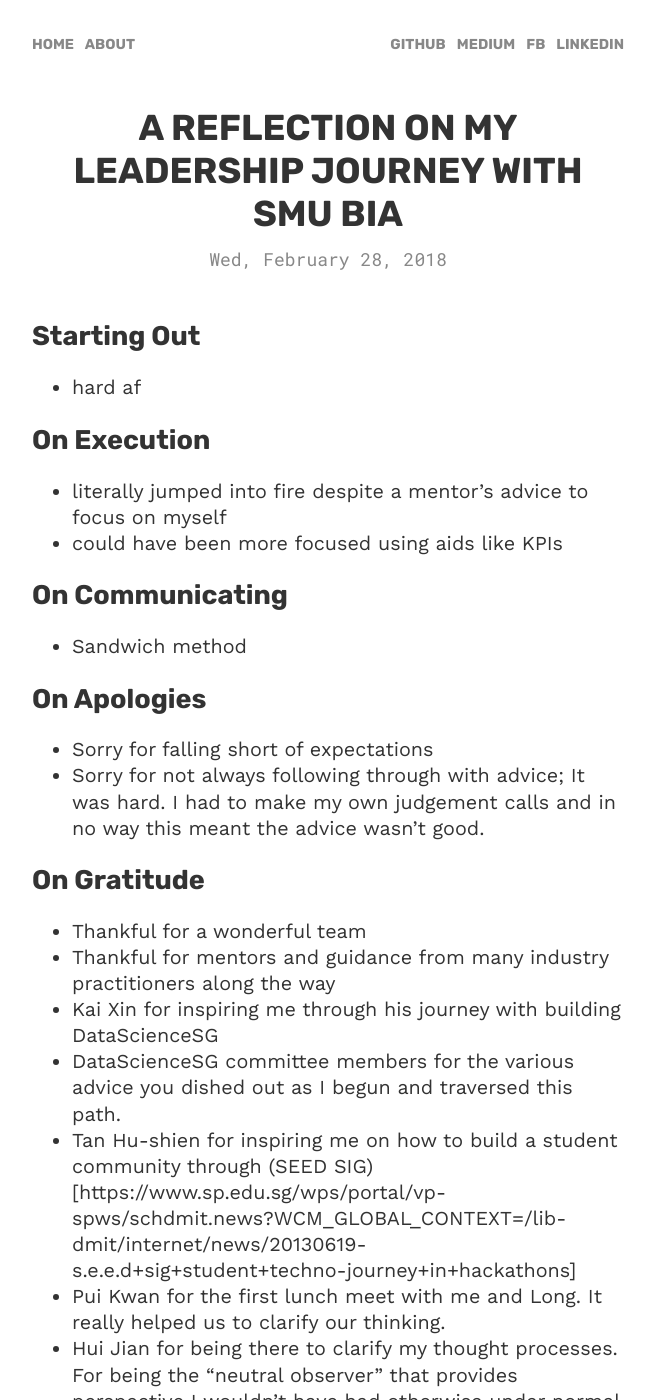
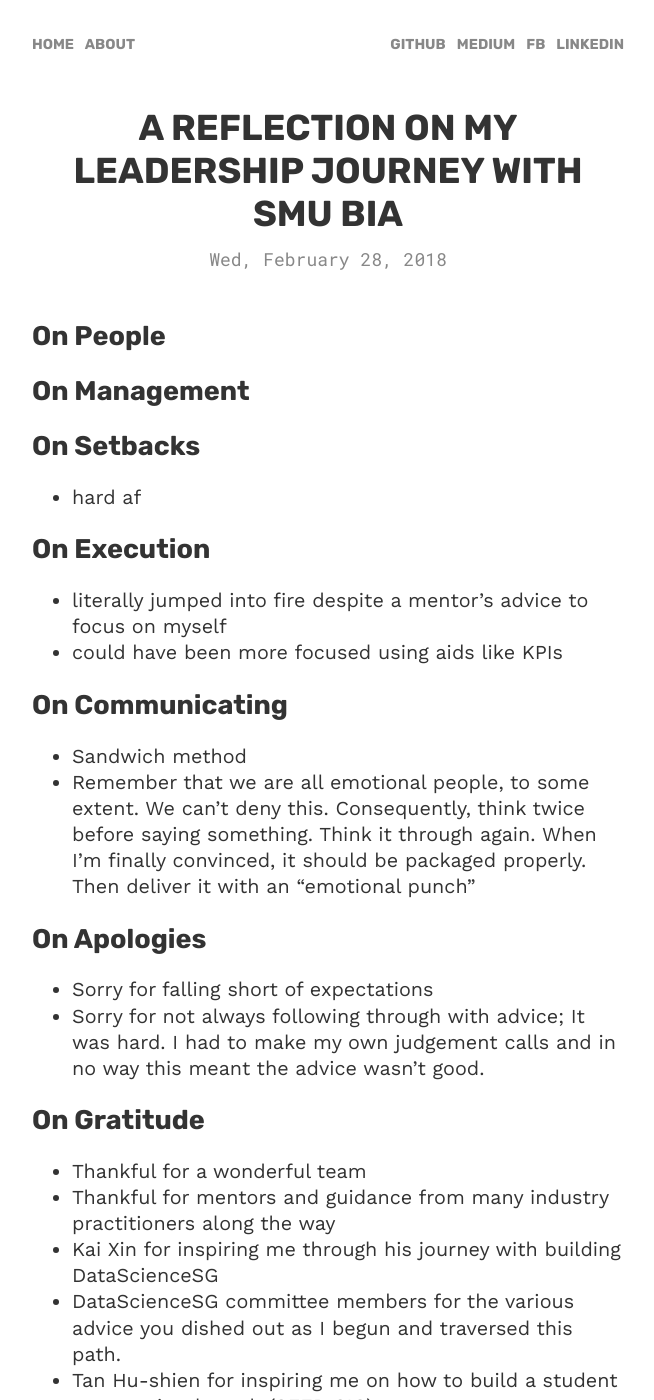
Before and after one commit to gczh/gabrielchuan, a Jekyll site: the page built from _posts/2018-02-28-A-reflection-on-my-leadership-journey-with-smubia.md, in a window 1280 px wide and 1400 px high. Shown: the whole window, without its empty margins (312-966 px from the left). Built offline with Jekyll 4.4.1, drawn with Linux system fonts in a browser that asks for light colours.

Commit message:
Update 2018-02-28-A-reflection-on-my-leadership-journey-with-smubia.md

```diff
--- a/_posts/2018-02-28-A-reflection-on-my-leadership-journey-with-smubia.md
+++ b/_posts/2018-02-28-A-reflection-on-my-leadership-journey-with-smubia.md
@@ -4,7 +4,13 @@ title: A Reflection On My Leadership Journey With SMU BIA
 date:   2018-02-28 23:05:13 +0800
 ---
 
-## Starting Out
+## On People
+
+
+
+## On Management
+
+## On Setbacks
 
 - hard af
 
@@ -17,6 +23,7 @@ date:   2018-02-28 23:05:13 +0800
 ## On Communicating
 
 - Sandwich method
+- Remember that we are all emotional people, to some extent. We can't deny this. Consequently, think twice before saying something. Think it through again. When I'm finally convinced, it should be packaged properly. Then deliver it with an "emotional punch"
 
 ## On Apologies
 
```
